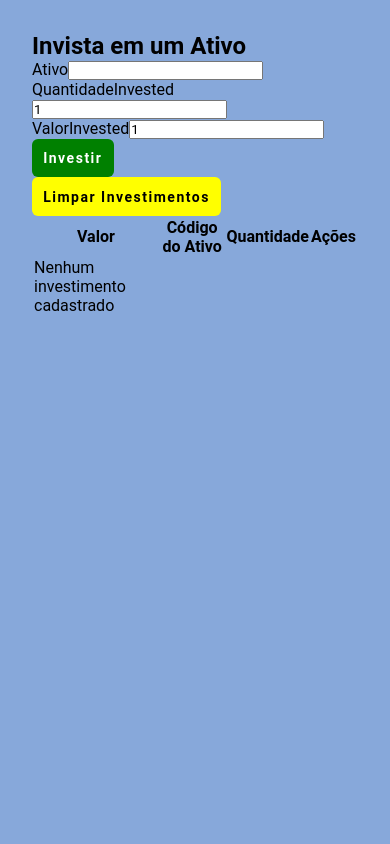
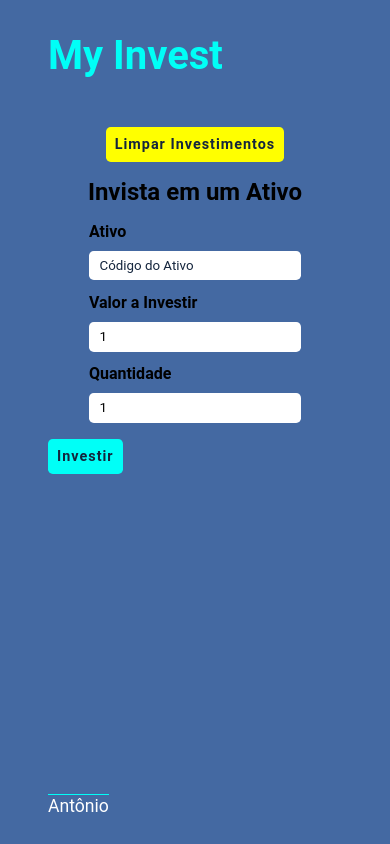
Before and after one commit to AntonioLuisP/my-invest, a React (Vite) app: page / in a window 390 px wide. Built offline with nearby package versions, Linux system fonts and the light colour scheme.

Commit message:
layout ok

```diff
--- a/index.html
+++ b/index.html
@@ -1,5 +1,5 @@
 <!DOCTYPE html>
-<html lang="en">
+<html lang="pt-Br">
   <head>
     <meta charset="UTF-8" />
     <meta name="viewport" content="width=device-width, initial-scale=1.0" />
--- a/src/App.jsx
+++ b/src/App.jsx
@@ -1,7 +1,20 @@
 import Investiment from "./pages/Investiment"
+import "./app.css"
 
 function App() {
-  return <Investiment />
+  return (
+    <>
+      <header>
+        <a href="" className="brand">My Invest</a>
+      </header>
+      <main className="invest-container">
+        <Investiment />
+      </main>
+      <footer>
+        <a href="https://github.com/AntonioLuisP">Antônio</a>
+      </footer>
+    </>
+  )
 }
 
 export default App
--- a/src/Index.css
+++ b/src/Index.css
@@ -4,12 +4,13 @@
   font-family: "Roboto", sans-serif;
   box-sizing: border-box;
 }
+body{
+  background-color: hsl(216, 41%, 45%);
+}
 
-body {
+#root{
   width: 100%;
   height: 100vh;
-  background-color: #87a8da;
-  padding: 2rem;
   display: flex;
-  justify-content: center;
+  flex-direction: column;
 }
--- /dev/null
+++ b/src/app.css
@@ -0,0 +1,38 @@
+header {
+    padding: 2rem 3rem;
+    display: flex;
+    align-items: center;
+}
+
+header a.brand {
+    font-weight: 700;
+    color: hsl(178, 100%, 50%);
+    text-decoration: none;
+    font-size: 2.5rem;
+}
+
+.invest-container {
+    padding: 1rem 3rem;
+    flex: 1 0 auto;
+}
+
+/* footer */
+footer {
+    height: 3rem;
+    padding: 1rem 3rem 3rem;
+}
+
+footer a {
+    color: hsl(0, 0%, 100%);
+    font-weight: 400;
+    font-size: 1.1rem;
+    text-decoration: none;
+    padding-top: 1px;
+    border-top: 1px solid hsl(178, 100%, 50%);
+    transition: all 0.4s ease;
+}
+
+footer a:hover {
+    color: hsl(178, 100%, 50%);
+    padding-top: 0.5rem;
+}
--- a/src/components/Button.jsx
+++ b/src/components/Button.jsx
@@ -1,15 +1,27 @@
 import styled from "styled-components"
 
 export const Button = styled.button`
-  display: inline-block;
-  position: static;
-  padding: 0.7rem;
-  background-color: ${props => `${props.backgroundColor}`};
-  color: ${props => `${props.color}`};
+  display: block;
+  text-align: center;
+  font-weight: 700;
+  font-size: 0.9rem;
+  letter-spacing: 1px;
+  padding: 0.5rem;
+  color: hsl(216, 50%, 16%);
+  border: 1px solid transparent;
+  border-radius: 0.3rem;
   cursor: pointer;
-  border: none;
-  border-radius: 6px;
-  font-size: 14px;
-  font-weight: bold;
-  letter-spacing: 1.5px;
+  transition: all 0.4s ease;
 `
+
+
+export const ButtonPrimary = styled(Button)`
+  background-color: hsl(178, 100%, 50%);
+`
+export const ButtonWarning = styled(Button)`
+  background-color: yellow;
+`
+export const ButtonDanger = styled(Button)`
+  background-color: red;
+  color: hsl(0, 0%, 100%);
+`
--- a/src/components/InvestimentCard/index.jsx
+++ b/src/components/InvestimentCard/index.jsx
@@ -1,12 +1,9 @@
 import { useInvestiments } from "../../hooks/useInvestiments"
-import { Button } from "../Button"
+import { ButtonDanger } from "../Button"
+import "./styles.css"
 
 export default function InvestimentCard() {
   const [investiments, setInvestiments] = useInvestiments()
-
-  function handleCleatInvestiments() {
-    setInvestiments([])
-  }
 
   function handleDeleteInvestiments(choosedKey) {
     setInvestiments(prevInvest =>
@@ -15,46 +12,23 @@ export default function InvestimentCard() {
   }
 
   return (
-    <>
-      <Button
-        onClick={handleCleatInvestiments}
-        backgroundColor={"yellow"}
-        color={"black"}
-      >
-        Limpar Investimentos
-      </Button>
-      <table>
-        <thead>
-          <tr>
-            <th>Valor</th>
-            <th>Código do Ativo</th>
-            <th>Quantidade</th>
-            <th>Ações</th>
-          </tr>
-        </thead>
-        <tbody>
-          {investiments.length > 0 ? (
-            investiments.map((investiment, key) => (
-              <tr key={key}>
-                <td>{investiment.valor}</td>
-                <td>{investiment.codAtivo}</td>
-                <td>{investiment.quantidade}</td>
-                <td>
-                  <Button
-                    onClick={() => handleDeleteInvestiments(key)}
-                    backgroundColor="red"
-                    color="white"
-                  >
-                    Apagar
-                  </Button>
-                </td>
-              </tr>
-            ))
-          ) : (
-            <tr>Nenhum investimento cadastrado</tr>
-          )}
-        </tbody>
-      </table>
-    </>
+    <section class="invest-cards">
+      {investiments.map((investiment, key) => (
+          <div class="invest-card">
+            <div class="invest-card-header">
+              <h2 class="invest-card-title">{investiment.codAtivo}</h2>
+              <ButtonDanger
+                onClick={() => handleDeleteInvestiments(key)}
+              >
+                Apagar
+              </ButtonDanger>
+            </div>
+            <div class="invest-card-body">
+              <p class="invest-card-value">{investiment.valor}</p>
+              <p class="invest-card-quantidade">{investiment.quantidade}</p>
+            </div>
+          </div>
+        ))}
+    </section>
   )
 }
--- /dev/null
+++ b/src/components/InvestimentCard/styles.css
@@ -0,0 +1,73 @@
+/* lista de cards */
+.invest-cards {
+    width: 100%;
+    display: flex;
+    flex-wrap: wrap;
+    gap: 1rem;
+}
+
+/* card */
+.invest-card {
+    width: 24%;
+    border: 1px solid hsl(215, 32%, 27%);
+    padding: 1rem;
+    border-radius: 8px;
+    display: flex;
+    flex-direction: column;
+    gap: 1rem;
+}
+
+.invest-card-header,
+.invest-card-body {
+    display: flex;
+    align-items: center;
+    flex-wrap: wrap;
+    justify-content: space-between;
+    word-wrap: break-word;
+}
+
+.invest-card-title {
+    font-weight: 700;
+    font-size: 2.5rem;
+    word-wrap: break-word;
+    text-transform: uppercase;
+    overflow: hidden;
+}
+
+.invest-card-value,
+.invest-card-quantidade {
+    font-weight: 700;
+    font-size: 1.5rem;
+    word-wrap: break-word;
+    text-transform: uppercase;
+    overflow: hidden;
+}
+
+.inves-card-quantidade {
+    font-size: 2rem;
+}
+
+.invest-card-value::after {
+    content: " reais";
+    text-transform: lowercase;
+    font-weight: 400;
+    font-size: 1rem;
+}
+
+.invest-card-quantidade::after {
+    content: " qtd";
+    text-transform: lowercase;
+    font-weight: 400;
+    font-size: 1rem;
+}
+
+/* mobile */
+@media screen and (max-width: 800px) {
+    .invest-cards {
+        flex-direction: column;
+    }
+
+    .invest-card {
+        width: 100%;
+    }
+}
--- a/src/components/InvestimentForm/index.jsx
+++ b/src/components/InvestimentForm/index.jsx
@@ -1,6 +1,7 @@
 import { useState } from "react"
 import { useInvestiments } from "../../hooks/useInvestiments"
-import { Button } from "../Button"
+import { ButtonPrimary, ButtonWarning } from "../Button"
+import "./styles.css"
 
 export default function InvestimentForm() {
   const [, setInvestiments] = useInvestiments()
@@ -38,41 +39,54 @@ export default function InvestimentForm() {
     setValorInvested(1)
   }
 
+  function handleCleatInvestiments() {
+    setInvestiments([])
+  }
+
   return (
-    <>
-      <h2>Invista em um Ativo</h2>
-      <form action="" onSubmit={handleAddInvestiment}>
-        <div>
-          <label htmlFor="">Ativo</label>
+    <form onSubmit={handleAddInvestiment} className="invest-form">
+      <div className="invest-form-header">
+        <h2 className="invest-form-title">Invista em um Ativo</h2>
+        <ButtonWarning
+          onClick={handleCleatInvestiments}
+        >
+          Limpar Investimentos
+        </ButtonWarning>
+      </div>
+      <div className="invest-form-body">
+        <div className="row">
+          <div className="invest-form-group">
+            <label for="">Ativo</label>
             <input
               type="text"
-            className=""
               value={codAtivo}
               onChange={e => setCodAtivo(e.target.value)}
+              placeholder="Código do Ativo"
             />
           </div>
-        <div>
-          <label htmlFor="">QuantidadeInvested</label>
+          <div className="invest-form-group">
+            <label for="">Valor a Investir</label>
             <input
               type="number"
-            className=""
+              value={valorInvested}
+              onChange={e => setValorInvested(e.target.value)}
+              placeholder="Valor"
+            />
+          </div>
+          <div className="invest-form-group">
+            <label for="">Quantidade</label>
+            <input
+              type="number"
               value={quantidadeInvested}
               onChange={e => setQuantidadeInvested(e.target.value)}
+              placeholder="Quantidade a comprar"
             />
           </div>
-        <div>
-          <label htmlFor="">ValorInvested</label>
-          <input
-            type="number"
-            className=""
-            value={valorInvested}
-            onChange={e => setValorInvested(e.target.value)}
-          />
         </div>
-        <Button type="submit" backgroundColor={"green"} color={"white"}>
+        <ButtonPrimary type="submit" className="btn btn-primary">
           Investir
-        </Button>
+        </ButtonPrimary>
+      </div>
     </form>
-    </>
   )
 }
--- /dev/null
+++ b/src/components/InvestimentForm/styles.css
@@ -0,0 +1,72 @@
+/* form */
+.invest-form {
+    display: flex;
+    flex-direction: column;
+    gap: 1rem;
+    margin-bottom: 1rem;
+}
+
+.invest-form-header {
+    display: flex;
+    align-items: center;
+    justify-content: space-between;
+}
+
+.invest-form-title {
+    font-weight: 700;
+    font-size: 1.5rem;
+}
+
+.invest-form-body {
+    display: flex;
+    flex-direction: column;
+    align-items: flex-start;
+    justify-content: flex-start;
+    gap: 1rem;
+}
+
+.row {
+    width: 100%;
+    display: flex;
+    flex-wrap: wrap;
+    align-items: center;
+    justify-content: space-between;
+    gap: 0.8rem;
+}
+
+.invest-form-group {
+    display: flex;
+    flex-direction: column;
+    align-items: flex-start;
+    gap: 0.6rem;
+}
+
+.invest-form-group label {
+    font-weight: 700;
+    font-size: 1rem;
+}
+
+input {
+    padding: 0.4rem 0.6rem;
+    background-color: hsl(0, 0%, 100%);
+    border: 1px solid transparent;
+    border-radius: 0.3rem;
+}
+
+input::placeholder {
+    color: hsl(216, 50%, 16%);
+}
+
+/* mobile */
+@media screen and (max-width: 800px) {
+    .invest-form-header {
+        flex-direction: column-reverse;
+        align-items: center;
+        justify-content: center;
+        gap: 1rem;
+    }
+
+    .row {
+        flex-direction: column;
+    }
+}
```
Lines whose indentation alone changed are shown as unchanged.
